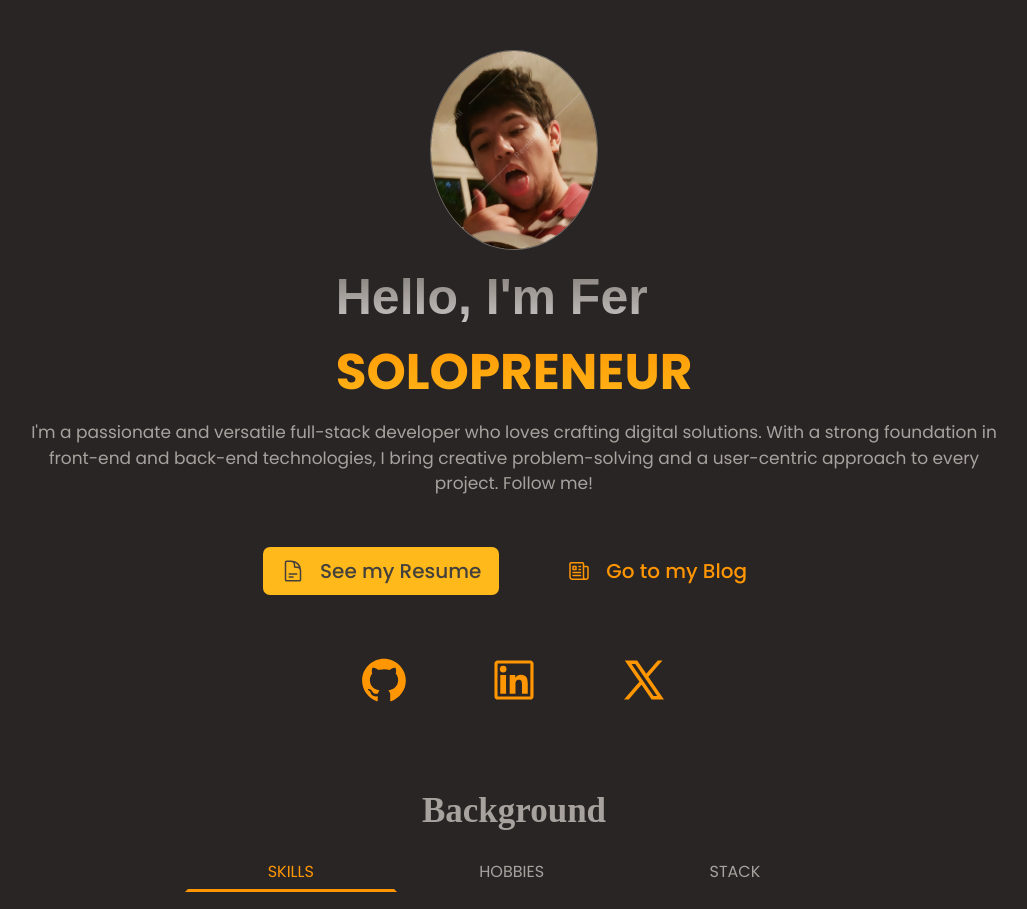
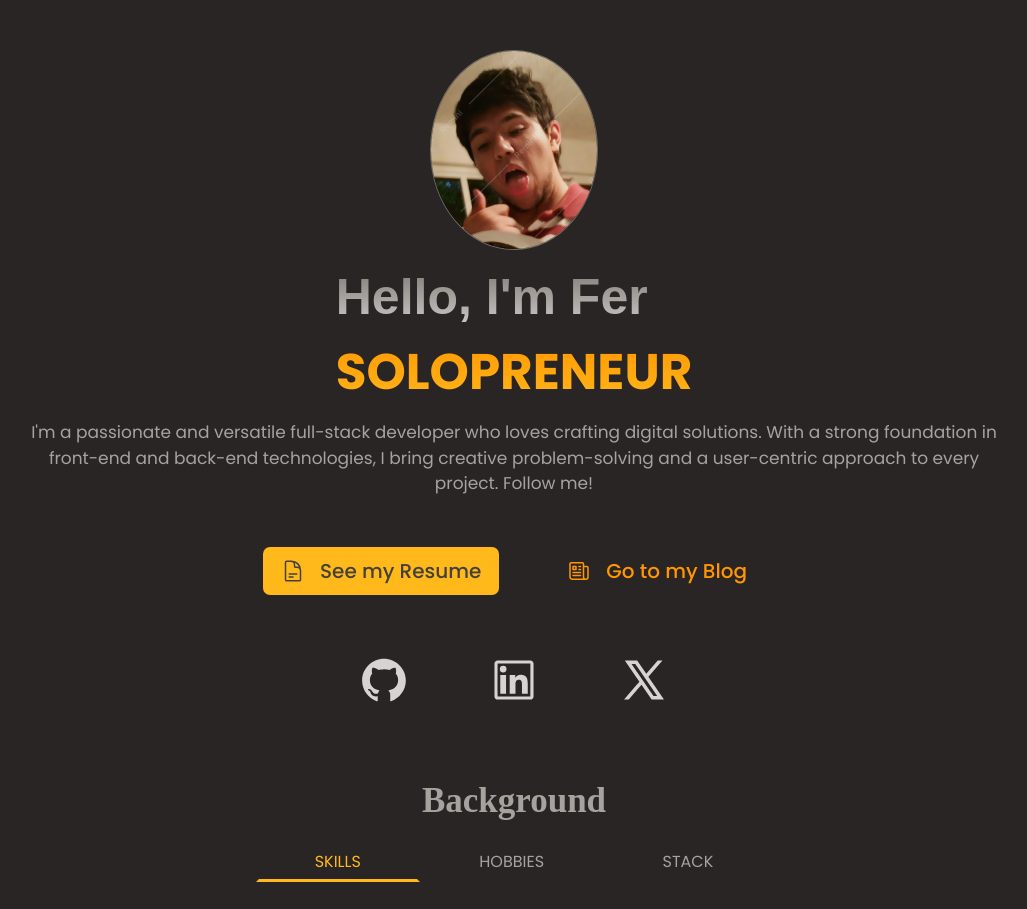
Before and after one commit to fkurusu7/bloggy-ui, a React (Vite) app: page /me in a window 1280 px wide. Shown: the top 909 px of the page, without its empty margins (126-1153 px from the left). Built offline with nearby package versions, Linux system fonts and the light colour scheme; a web font is replaced by a local one.

Commit message:
fix styles to the structure of me page

```diff
--- a/src/styles/me/_me-layout.scss
+++ b/src/styles/me/_me-layout.scss
@@ -162,28 +162,29 @@
         &:active,
         &:hover:link,
         &:active:visited {
-          background-color: var(--color-brand-500);
+          background-color: var(--color-brand-600);
         }
 
         & svg {
           height: 5rem;
           width: 5rem;
-          fill: var(--color-brand-500);
+          fill: var(--color-grey-600);
         }
 
         &:hover svg,
         &:active svg,
         &:hover:link svg,
         &:active:visited svg {
-          fill: var(--color-grey-100);
+          fill: var(--color-grey-200);
         }
       }
     }
   }
 
   &-background {
-    margin: 1rem;
-    padding: 1rem 2rem 5rem;
+    height: 30rem;
+
+    padding: 1rem 2rem;
     width: 100%;
 
     display: flex;
@@ -199,7 +200,7 @@
     &__tabs {
       &-buttons,
       &-content {
-        width: 70%;
+        width: 55%;
       }
       &-buttons {
         display: flex;
@@ -219,8 +220,8 @@
         }
 
         &.active {
-          border-bottom: 0.3rem solid var(--color-brand-500);
-          color: var(--color-brand-500);
+          border-bottom: 0.3rem solid var(--color-brand-600);
+          color: var(--color-brand-600);
         }
       }
 
@@ -232,7 +233,7 @@
 
         & span {
           background-color: transparent;
-          border: 1px solid var(--color-brand-500);
+          outline: 1px solid var(--color-brand-500);
           border-radius: var(--border-radius-md);
           font-size: 1.4rem;
           padding: 0.7rem 2rem;
```
